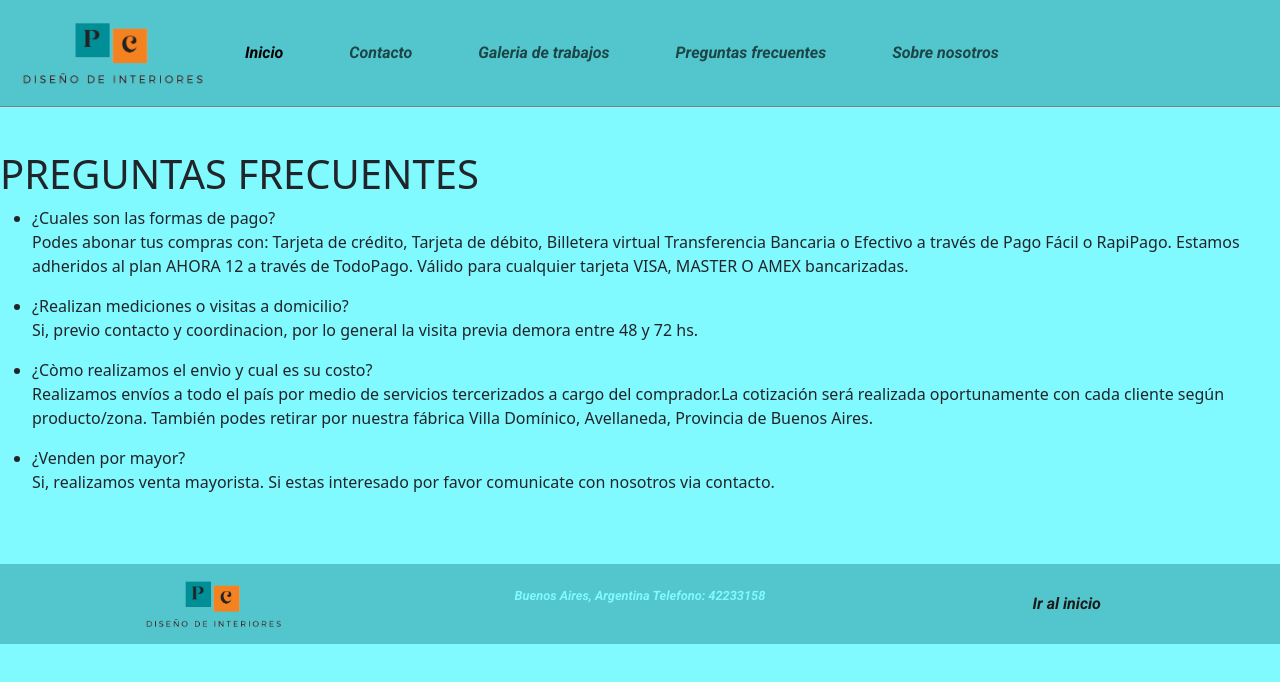
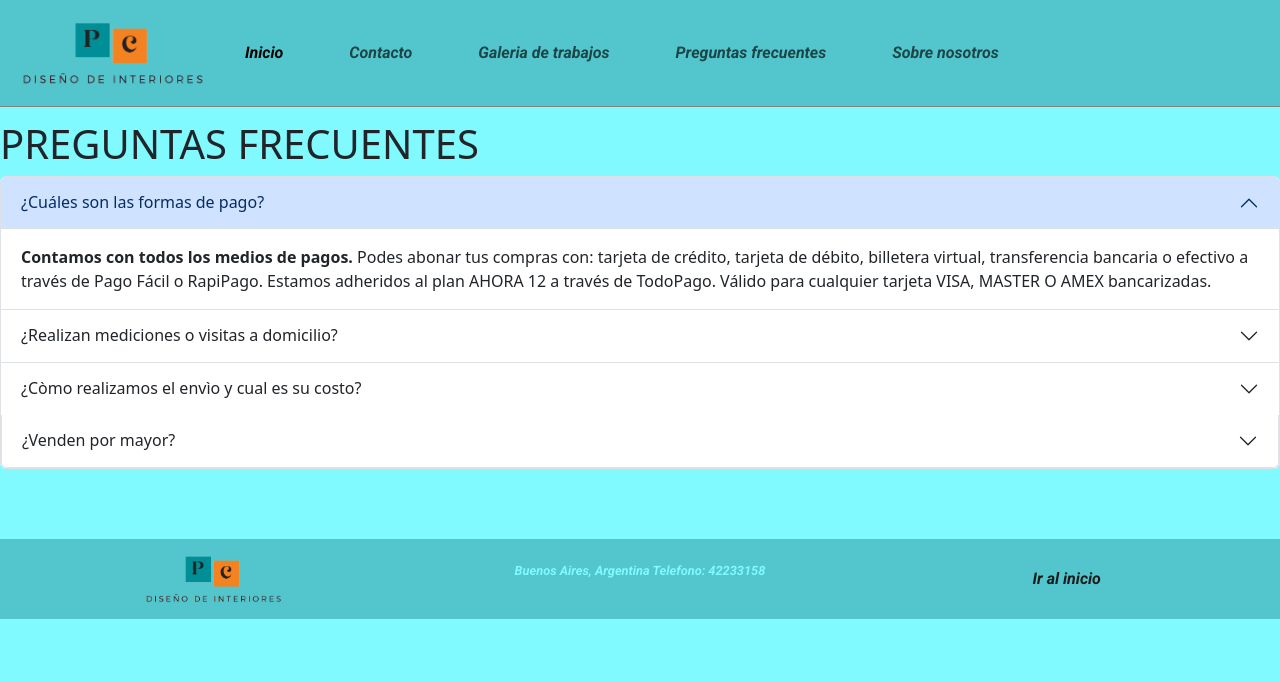
Before and after one commit to PonteMaxi/pre-entregable-3-Maximiliano-de-Ponte, a plain HTML site: page html/preguntas.html in a window 1280 px wide. Drawn offline with nearby package versions, Linux system fonts and the light colour scheme.

Commit message:
Modifico archivo preguntas

```diff
--- a/css/style.css
+++ b/css/style.css
@@ -30,16 +30,15 @@ header a:hover {
 
 /* Main */
 main {
-    margin-top: 150px;
+    margin-top: 120px;
+
 }
-
 
 main section p{
     font-family: 'Nunito', sans-serif;
     font-family: 'Roboto', sans-serif;
-    font-weight: 300 !important;
     font-style: italic;
-    font-size: 2rem;
+    font-size: 1.5rem;
     text-align: center;
 }
 
@@ -167,3 +166,6 @@ padding: 15px;
 .card-text{
     font-size: 1.5rem;
 }
+
+
+/* Estilos archivo preguntas */
--- a/html/preguntas.html
+++ b/html/preguntas.html
@@ -59,30 +59,12 @@
         <h1>PREGUNTAS FRECUENTES</h1>
     </section>
 
-        <ul>
-            <li class="preguntas">
-                ¿Cuales son las formas de pago?
-            </li>
-            <p class="respuestas">
-                Podes abonar tus compras con: Tarjeta de crédito, Tarjeta de débito, Billetera virtual Transferencia Bancaria o Efectivo
-                a través de Pago Fácil o RapiPago. Estamos adheridos al plan AHORA 12 a través de TodoPago. Válido para cualquier
-                tarjeta VISA, MASTER O AMEX bancarizadas.
-            </p>
+        <!-- <ul>
 
-            <li class="preguntas">
-                ¿Realizan mediciones o visitas a domicilio?
-            </li>
-            <p class="respuestas">
-                Si, previo contacto y coordinacion, por lo general la visita previa demora entre 48 y 72 hs.
-            </p>
 
-            <li class="preguntas">
-                ¿Còmo realizamos el envìo y cual es su costo?
-            </li>
-            <p class="respuestas">
-                Realizamos envíos a todo el país por medio de servicios tercerizados a cargo del comprador.La cotización será realizada oportunamente con cada cliente según producto/zona. También podes retirar por nuestra
-                fábrica Villa Domínico, Avellaneda, Provincia de Buenos Aires.
-            </p>
+
+
+
 
             <li class="preguntas">
                 ¿Venden por mayor?
@@ -91,7 +73,68 @@
                 Si, realizamos venta mayorista. Si estas interesado por favor comunicate con nosotros via contacto.
             </p>
 
-        </ul>
+        </ul> -->
+
+<div class="accordion" id="accordionExample">
+    <div class="accordion-item">
+        <h2 class="accordion-header">
+            <button class="accordion-button" type="button" data-bs-toggle="collapse" data-bs-target="#collapseOne"
+                aria-expanded="true" aria-controls="collapseOne">
+                ¿Cuáles son las formas de pago?
+            </button>
+        </h2>
+        <div id="collapseOne" class="accordion-collapse collapse show" data-bs-parent="#accordionExample">
+            <div class="accordion-body">
+                <strong>Contamos con todos los medios de pagos.</strong> Podes abonar tus compras con: tarjeta de crédito, tarjeta de débito, billetera virtual, transferencia bancaria o efectivo
+                a través de Pago Fácil o RapiPago. Estamos adheridos al plan AHORA 12 a través de TodoPago. Válido para cualquier
+                tarjeta VISA, MASTER O AMEX bancarizadas.
+            </div>
+        </div>
+    </div>
+    <div class="accordion-item">
+        <h2 class="accordion-header">
+            <button class="accordion-button collapsed" type="button" data-bs-toggle="collapse"
+                data-bs-target="#collapseTwo" aria-expanded="false" aria-controls="collapseTwo">
+                ¿Realizan mediciones o visitas a domicilio?
+            </button>
+        </h2>
+        <div id="collapseTwo" class="accordion-collapse collapse" data-bs-parent="#accordionExample">
+            <div class="accordion-body">
+                <strong>Para el interior del país el tiempo estimado es de 9 días hábiles.</strong> Para la provincia de BS AS, previo contacto y coordinaciòn, por lo general la visita previa demora entre 48 y 72 hs.
+            </div>
+        </div>
+    </div>
+    <div class="accordion-item">
+        <h2 class="accordion-header">
+            <button class="accordion-button collapsed" type="button" data-bs-toggle="collapse"
+                data-bs-target="#collapseThree" aria-expanded="false" aria-controls="collapseThree">
+                ¿Còmo realizamos el envìo y cual es su costo?
+            </button>
+        </h2>
+        <div id="collapseThree" class="accordion-collapse collapse" data-bs-parent="#accordionExample">
+            <div class="accordion-body">
+                <strong>Realizamos envíos a todo el país.</strong> Utilizamos medios de servicios tercerizados a cargo del comprador. La cotización será realizada
+                oportunamente con cada cliente según producto/zona. También podes retirar por nuestra
+                fábrica Villa Domínico, Avellaneda, Provincia de Buenos Aires.
+            </div>
+        </div>
+    <div class="accordion-item">
+        <h2 class="accordion-header">
+            <button class="accordion-button collapsed" type="button" data-bs-toggle="collapse"
+                    data-bs-target="#collapseFour" aria-expanded="false" aria-controls="collapseFour">
+                    ¿Venden por mayor?
+            </button>
+        </h2>
+        <div id="collapseFour" class="accordion-collapse collapse" data-bs-parent="#accordionExample">
+            <div class="accordion-body">
+                <strong>Si, realizamos venta mayorista.</strong> Si estas interesado por favor comunicate con nosotros via <span>
+                    <a href="../html/contacto.html">contacto</a>
+                </span>.
+            </div>
+        </div>
+    </div>
+</div>
+
 
 
 
```
Also changed, not shown: index.html (+5 -5 lines), assets/carrusel1.jpg. Lines whose indentation alone changed are shown as unchanged.
